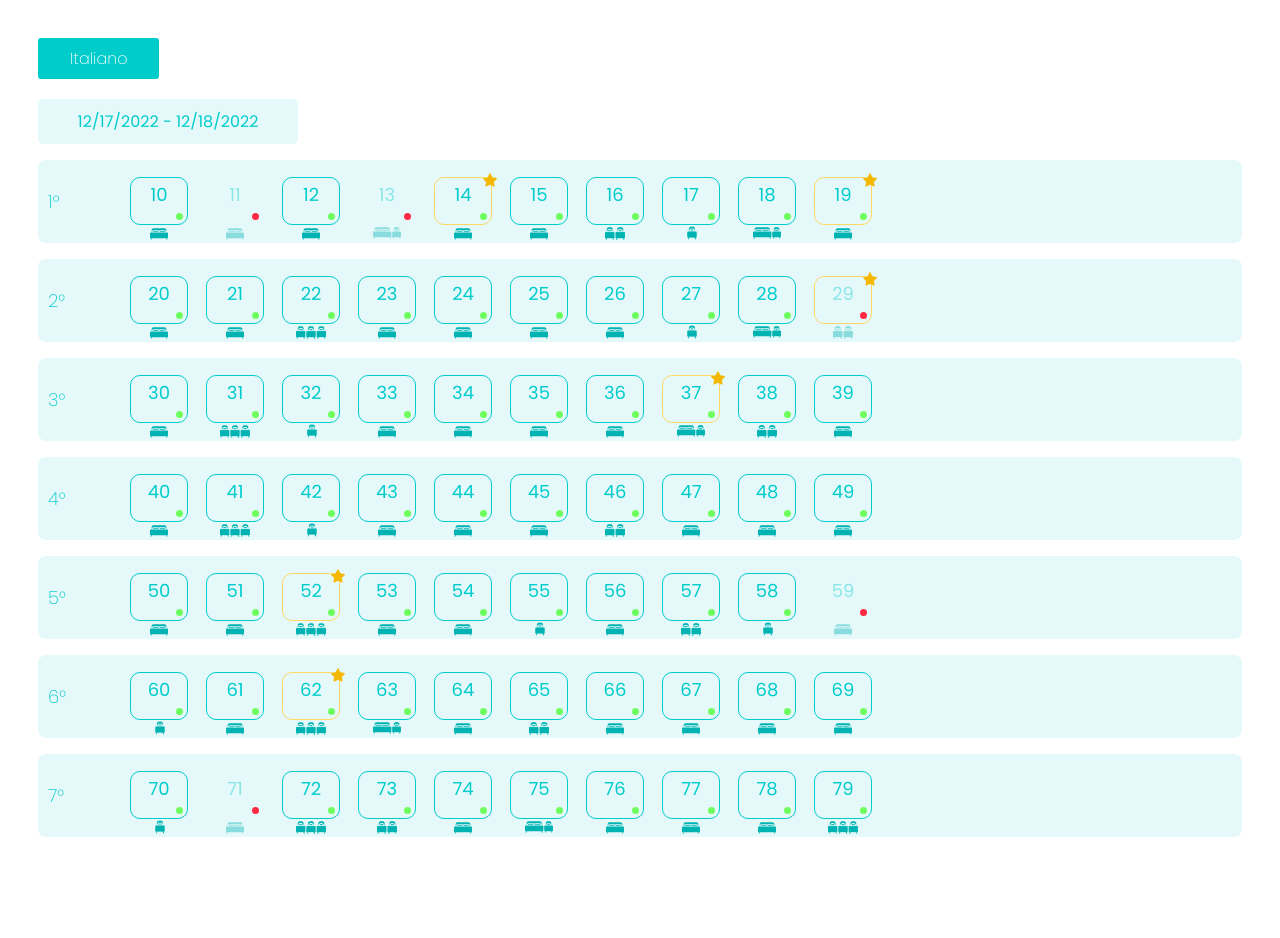
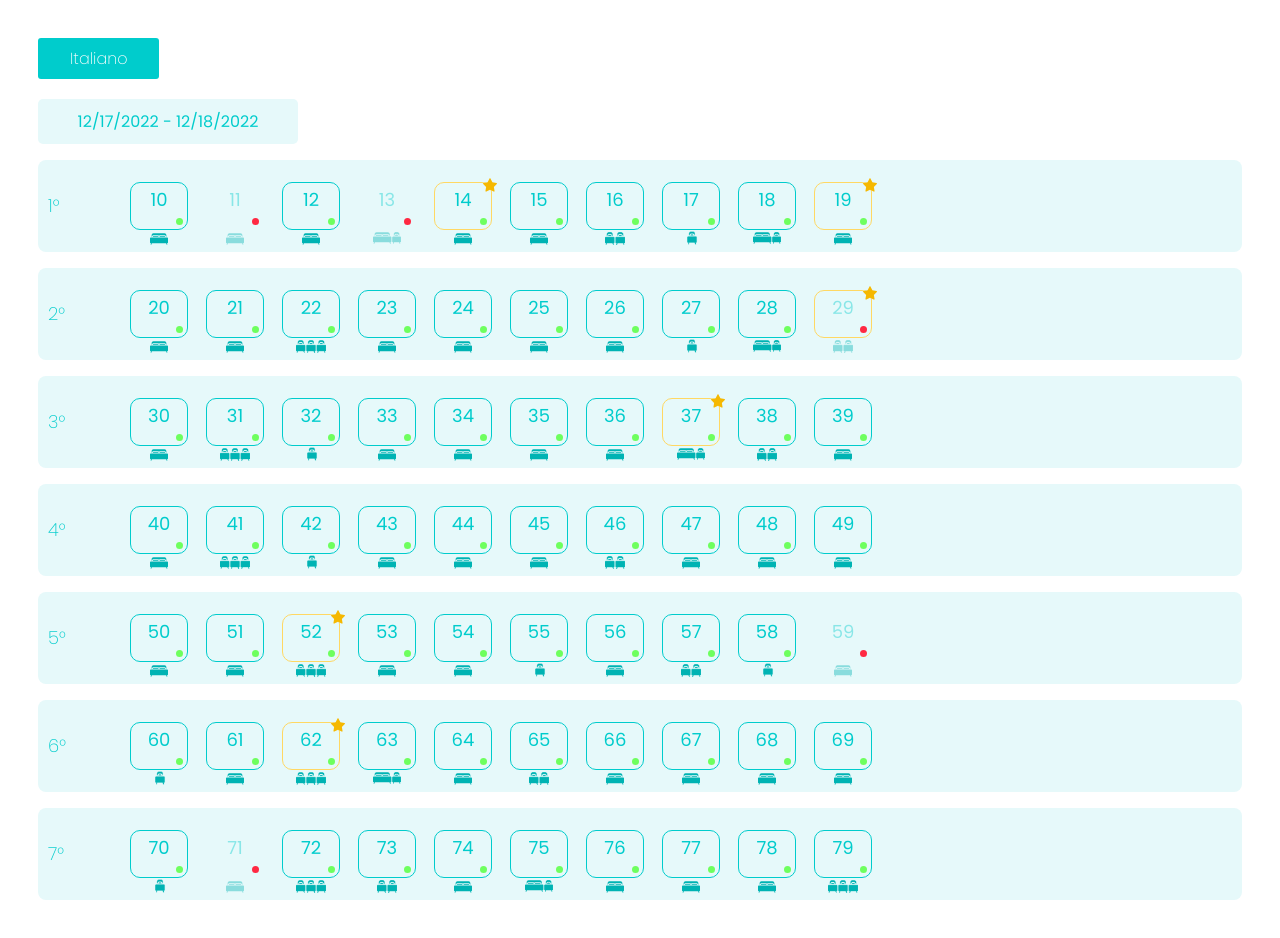
Before and after one commit to mauriziopodda/hotel-rooms-manager, a React (Vite) app: page / in a window 1280 px wide. Before the commit the page ends 875 px from the top, so only its background shows below. Built offline with nearby package versions, Linux system fonts and the light colour scheme.

Commit message:
Margin fixed

```diff
--- a/src/components/rooms_list_item.tsx
+++ b/src/components/rooms_list_item.tsx
@@ -40,11 +40,16 @@ const RoomNumberIcon = styled('div', {
   height: 36,
   maxHeight: 36,
   marginRight: 18,
-  marginTop: 4,
-  marginBottom: 4,
+  marginTop: 12,
+  marginBottom: 12,
   '-webkit-user-select': 'none' /* Safari */,
   '-ms-user-select': 'none' /* IE 10 and IE 11 */,
   userSelect: 'none' /* Standard syntax */,
+
+  '@sm': {
+    marginTop: 16,
+    marginBottom: 16,
+  },
 
   '&:hover': {
     backgroundColor: palette.primary,
```
